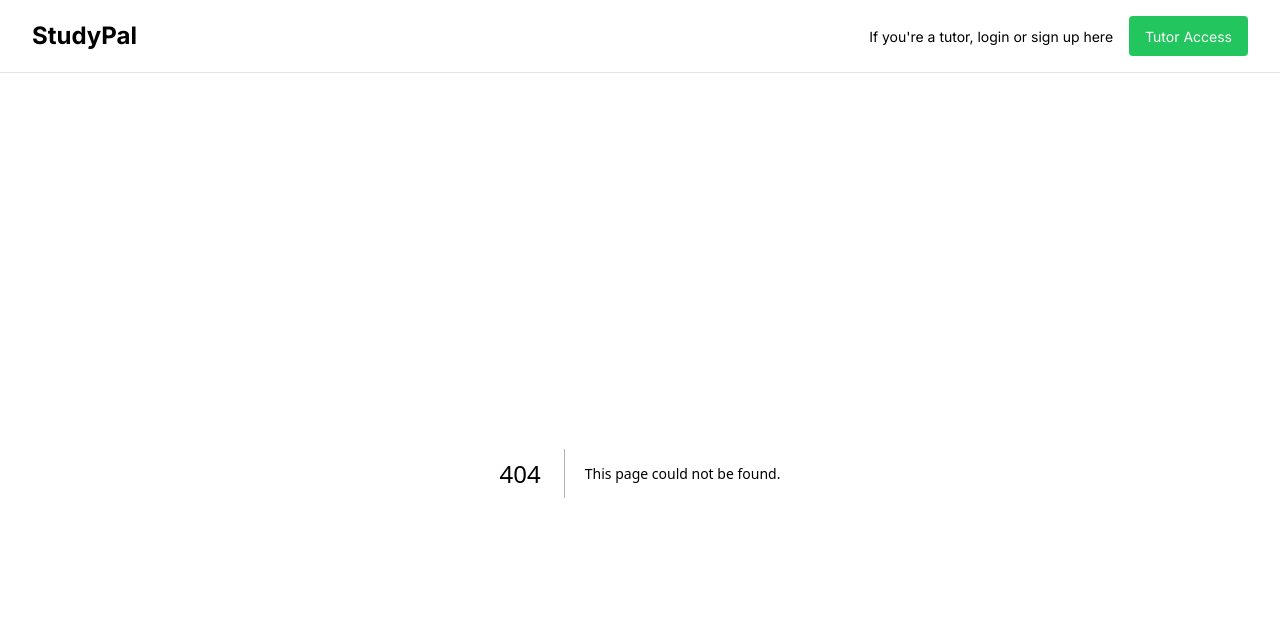
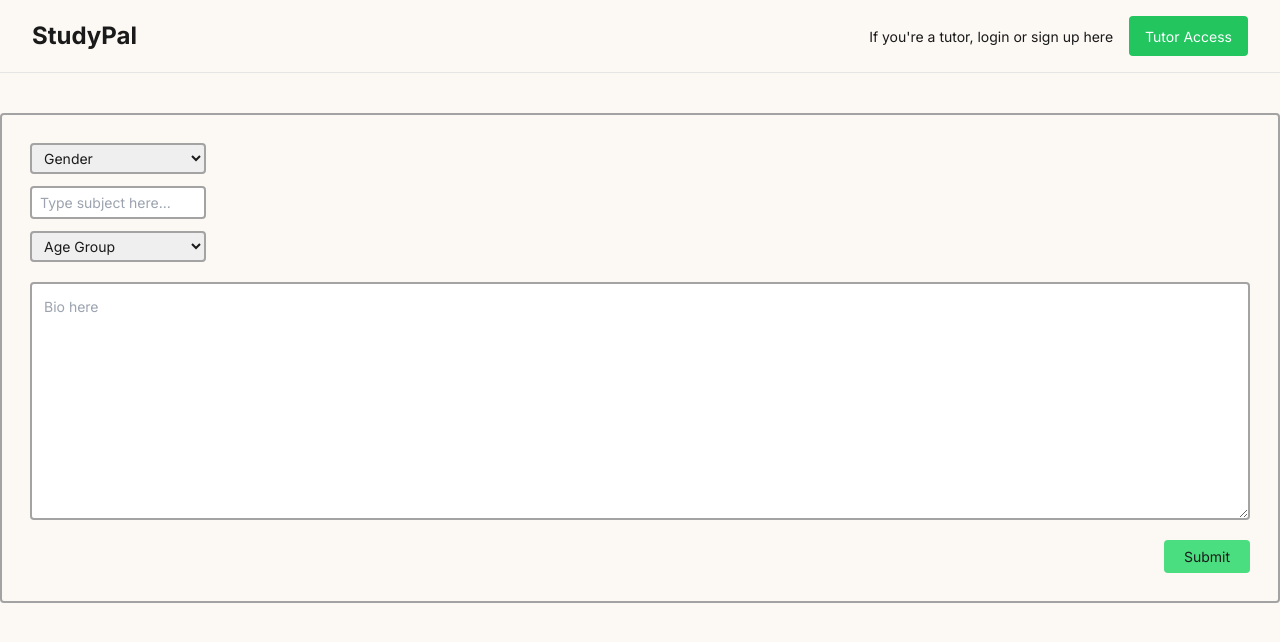
Before and after one commit to study-pal/studypal, a Next.js app: page /settings/tutor-details in a window 1280 px wide. Before the commit this address had no page. Shown: the top 642 px of the page. Built offline with nearby package versions, Linux system fonts and the light colour scheme.

Commit message:
create TutorDetails component for tutor settings form

```diff
--- /dev/null
+++ b/app/settings/tutor-details/page.jsx
@@ -0,0 +1,49 @@
+import React from "react";
+
+function TutorDetails() {
+  return (
+    <>
+      <form
+        action=""
+        className="mt-10 w-full max-w-screen-2xl flex flex-col h-3/4 border-solid rounded  border-neutral-400 border-2 p-7"
+      >
+        <div className="flex flex-col gap-3 w-44">
+          <select
+            className="py-1 px-2 rounded text-m border-2 border-solid border-neutral-400"
+            name=""
+            id=""
+          >
+            <option value="">Gender</option>
+          </select>
+          <input
+            className="py-1 px-2 rounded text-m border-2 border-solid border-neutral-400"
+            type="text"
+            placeholder="Type subject here..."
+          ></input>
+          <select
+            className="py-1 px-2 rounded text-m border-2 border-solid border-neutral-400"
+            name=""
+            id=""
+          >
+            <option value="">Age Group</option>
+          </select>
+        </div>
+        <textarea
+          className=" w-full flex rounded my-5 p-3 text-m outline-0 border-2 border-solid border-neutral-400 focus:none"
+          name=""
+          id=""
+          cols="30"
+          rows="10"
+          placeholder="Bio here"
+        ></textarea>
+        <div className="flex justify-end">
+          <button className="px-5 py-1.5 text-m bg-green-400 rounded">
+            Submit
+          </button>
+        </div>
+      </form>
+    </>
+  );
+}
+
+export default TutorDetails;
```
